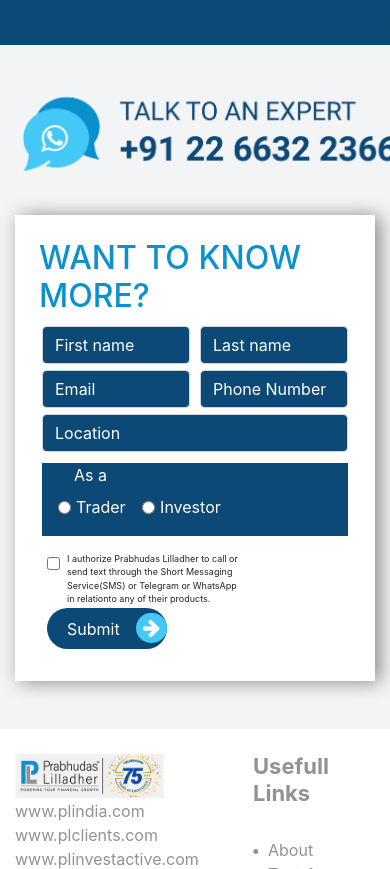
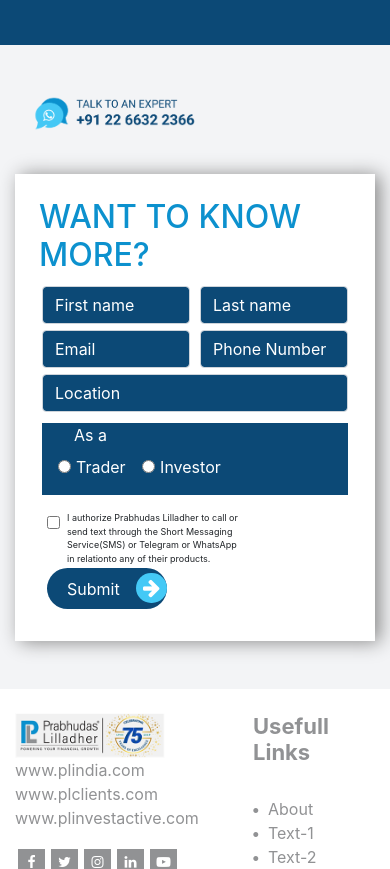
Before and after one commit to teambugs1510/onepage, a plain HTML site: page index.html in a window 390 px wide. Shown: the part 1969-2838 px from the top of the page. Drawn offline with nearby package versions, Linux system fonts and the light colour scheme.

Commit message:
Update style.css

```diff
--- a/css/style.css
+++ b/css/style.css
@@ -223,6 +223,9 @@ opacity: 1!important;
 		padding: 0px!important;
 
 	}
+	/* .botton-bannerer figure img{
+		max-width: 190px;
+	} */
 	.banner {
 	width: 100%;
 	height: auto;
@@ -270,9 +273,9 @@ opacity: 1!important;
 .last-top{
 	    margin-bottom: 15px!important;
 }
-	.botton-banner img{
-		width: 240px;
-		padding: 20px;
+	.botton-bannerer figure img{
+		width: 200px;
+		padding: 17px;
 	}
 	.nav-box-1{
 		width: 100%!important;
```
